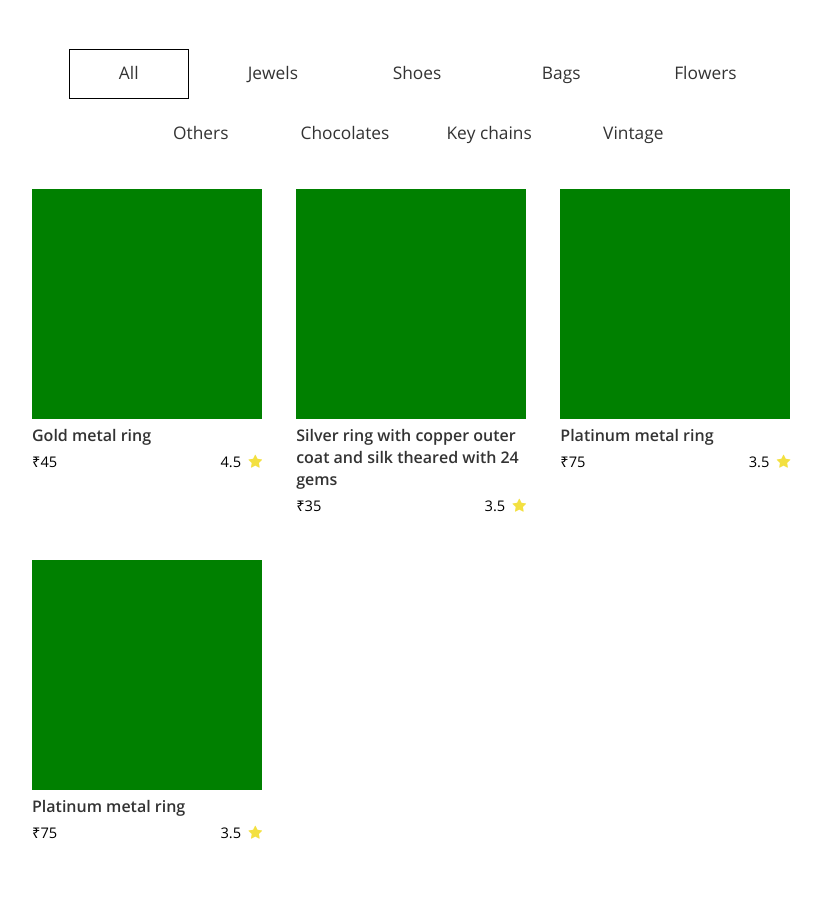
After one commit to ssvignesh24/Blueflame, a PHP site: template views/Shop/home.php in a window 1280 px wide. The commit adds this page. Shown: the part 451-1366 px from the top of the page, without its empty margins (223-1045 px from the left). Run offline with PHP 8.4, Linux system fonts and the light colour scheme; the template is opened without the code that fills it, so the values that code supplies are empty; a stand-in replaces the project's code that opens the database connection.

Commit message:
Shop blueprint created

```diff
--- /dev/null
+++ b/assets/script/shop.php
@@ -0,0 +1,10 @@
+(function(d,w){
+	src = "/uploads/banner/a9412584_1460119207.jpg";
+	owner = "/uploads/owner/2f8ff4c1_1460119207.jpg";
+	K.imageLoader(src,function(){
+		$(".banner").css("background-image","url("+src+")");
+	});
+	K.imageLoader(owner,function(){
+		$(".owner").css("background-image","url("+owner+")");
+	});
+})(document,window);
--- /dev/null
+++ b/assets/style/rog.css
@@ -0,0 +1,29 @@
+@font-face {
+    font-family: 'open-sans';
+    src: url(/assets/fonts/os.ttf);
+    font-weight: normal;
+}
+@font-face {
+    font-family: 'open-sans';
+    src: url(/assets/fonts/os-light.ttf);
+    font-weight: 300;
+}
+@font-face {
+    font-family: 'open-sans';
+    src: url(/assets/fonts/os-bold.ttf);
+    font-weight: 800;
+}
+@font-face {
+    font-family: 'open-sans';
+    src: url(/assets/fonts/os-sbold.ttf);
+    font-weight: 600;
+}
+@font-face {
+    font-family: 'open-sans';
+    src: url(/assets/fonts/os-ebold.ttf);
+    font-weight: 900;
+}
+*{box-sizing : border-box;}
+body{margin: 0px;font-family: 'open-sans',arial, sans-serif;}
+.content{width: 800px;min-height: 100px;margin: auto auto;}
+ul,li,p{margin: 0px;padding: 0}
--- /dev/null
+++ b/assets/style/shop.css
@@ -0,0 +1,25 @@
+.banner_outer{width: 100%;height: 450px;background-color: red;position: relative;}
+.banner_outer .banner{position: absolute;left:0px;top:0px;width: 100%;height: 100%;background-size: cover;background-repeat: no-repeat;}
+.banner_outer .overlay{position: absolute;left: 0px;top:0px;width: 100%;height: 100%;background-color: rgba(0,0,0,0.25)}
+.shop_details{width: 600px;height: 250px;margin: auto;position: relative;top:150px;padding: 5px;}
+.shop_details .owner{width: 150px;height: 150px;margin: auto;background-color: blue;border:5px solid #FFF;box-shadow: 0px 0px 4px rgba(0,0,0,0.6);border-radius: 5px;background-size: contain;background-repeat: no-repeat;}
+.shop_details .shop_name{color: #FFF;text-shadow:0px 0px 3px rgba(0,0,0,0.5);font-size: 20pt;font-weight: 600;text-align: center;margin:0;margin-top:10px;}
+.shop_details .shop_location,.shop_details .shop_info{margin-top: 5px;font-size: 12pt;color: #FFF;text-shadow:0px 0px 3px rgba(0,0,0,0.5);text-align: center;font-weight: 400}
+.shop_details .shop_info{font-size: 14pt;font-weight: 600;margin-top: 20px}
+.category_outer{width: 100%;text-align: center;margin-top: 50px;margin-bottom: 20px}
+.category_outer li{display: inline-block;padding: 10px;color: #333;text-align: center;min-width: 120px;height: 50px;font-size: 13pt;border: 1px solid rgba(0,0,0,0);transition : border-color 0.3s;margin: auto 10px 10px}
+.category_outer li:hover{cursor: pointer;border-color : #999;}
+.category_outer li.active{border:1px solid #000;}
+.product_listing{width: 100%;min-height: 100px;}
+.product_listing .product{display: inline-block;width: 230px;min-height: 310px;margin: auto 15px 45px;vertical-align: top;}
+.product_listing .product .product_image{width: 230px;height: 230px;background-color: green;position: relative;}
+.product_listing .product .product_image .add_cart_outer{width: 100%;height: 60px;background-color: rgba(0,0,0,0.5);position: absolute;left: 0px;bottom: 0px;transition : opacity 0.4s;opacity: 0}
+.product_listing .product .product_image .add_cart_outer .add_cart{width: 60%;height: 35px;position: relative;top:12px;background-color: #66d622;text-align: center;color: #FFF;border:0;left:20%;font-size: 11pt;font-weight: 400;transition : background-color 0.4s}
+.product_listing .product .product_image .add_cart_outer .add_cart:hover{cursor: pointer;background-color: #6dc438}
+.product_listing .product:hover .add_cart_outer{opacity: 1;}
+.product_listing .product .product_info{width: 230px;min-height: 80px;padding: 5px 0px;}
+.product_listing .product .product_info .product_name{color: #333;font-weight: 600;font-size: 12pt;}
+.product_listing .product .product_info .product_extra{width: 100%;font-size: 11pt;margin-top: 5px}
+.product_listing .product .product_info .product_extra .product_price{float: left;}
+.product_listing .product .product_info .product_extra .product_rating{float: right;}
+.product_listing .product .product_info .product_extra .product_rating .fa-star{color: #f3e040}
--- a/config/routes.php
+++ b/config/routes.php
@@ -21,6 +21,8 @@
 		)));
 
 	Route::get("product","Shop=>new_product:filter");
+	Route::get(":shop","Shop=>home");
+	Route::get(":shop/followers","Shop=>list_followers");
 
 
 	// Customer
--- /dev/null
+++ b/views/Shop/home.php
@@ -0,0 +1,93 @@
+<html>
+	<head>
+		<title> Shop </title>
+		<meta name="viewport" content="width=device-width, initial-scale=1">
+		<link rel="icon" type="image/png" href="assets/icons/favicon.png">
+		<script type="text/javascript" src="/assets/script/jq.js"></script>
+		<script type="text/javascript" src="/assets/script/K.js"></script>
+		<link rel="stylesheet" type="text/css" href="/assets/style/fa.css">
+		<link rel="stylesheet" type="text/css" href="/assets/style/rog.css">
+		<link rel="stylesheet" type="text/css" href="/assets/style/shop.css">
+	</head>
+	<body>
+		<div class="banner_outer">
+			<div class="banner"></div>
+			<div class="overlay"></div>
+			<div class="shop_details">
+				<div class="owner"></div>
+				<p class="shop_name">Vignesh's Shop</p>
+				<p class="shop_location">Chennai, Tamil Nadu, India</p>
+				<div class="shop_info">
+					<p>23 Products | 234 Followers | 34 Reviews | 4.5 <span class="fa fa-star"></span></p>
+				</div>
+			</div>
+		</div>
+		<div class="content">
+			<div class="category_outer">
+				<ul>
+					<li class="active"><span>All</span></li>
+					<li><span>Jewels</span></li>
+					<li><span>Shoes</span></li>
+					<li><span>Bags</span></li>
+					<li><span>Flowers</span></li>
+					<li><span>Others</span></li>
+					<li><span>Chocolates</span></li>
+					<li><span>Key chains</span></li>
+					<li><span>Vintage</span></li>
+				</ul>
+			</div>
+			<div class="product_listing">
+				<ul>
+					<li class="product">
+						<div class="product_image">
+							<div class="add_cart_outer">
+								<button class="add_cart">
+									<span>Add to cart</span>
+								</button>
+							</div>
+						</div>
+						<div class="product_info">
+							<p class="product_name">Gold metal ring</p>
+							<div class="product_extra">
+								<span class="product_price">&#8377;45</span>
+								<span class="product_rating">4.5&ensp;<span class="fa fa-star"></span></span>
+							</div>
+						</div>
+					</li>
+					<li class="product">
+						<div class="product_image"></div>
+						<div class="product_info">
+							<p class="product_name">Silver ring with copper outer coat and silk theared with 24 gems</p>
+							<div class="product_extra">
+								<span class="product_price">&#8377;35</span>
+								<span class="product_rating">3.5&ensp;<span class="fa fa-star"></span></span>
+							</div>
+						</div>
+					</li>
+					<li class="product">
+						<div class="product_image"></div>
+						<div class="product_info">
+							<p class="product_name">Platinum metal ring</p>
+							<div class="product_extra">
+								<span class="product_price">&#8377;75</span>
+								<span class="product_rating">3.5&ensp;<span class="fa fa-star"></span></span>
+							</div>
+						</div>
+					</li>
+					<li class="product">
+						<div class="product_image"></div>
+						<div class="product_info">
+							<p class="product_name">Platinum metal ring</p>
+							<div class="product_extra">
+								<span class="product_price">&#8377;75</span>
+								<span class="product_rating">3.5&ensp;<span class="fa fa-star"></span></span>
+							</div>
+						</div>
+					</li>
+
+				</ul>
+			</div>
+		</div>
+		<script type="text/javascript" src="/assets/script/shop.php"></script>
+	</body>
+</html>
```
Also changed, not shown: assets/style/splash.css (+0 -27 lines), controller/Shop_controller.php (+15 -1 lines), core/Route.php (+68 -6 lines), assets/style/fa.css (added).
